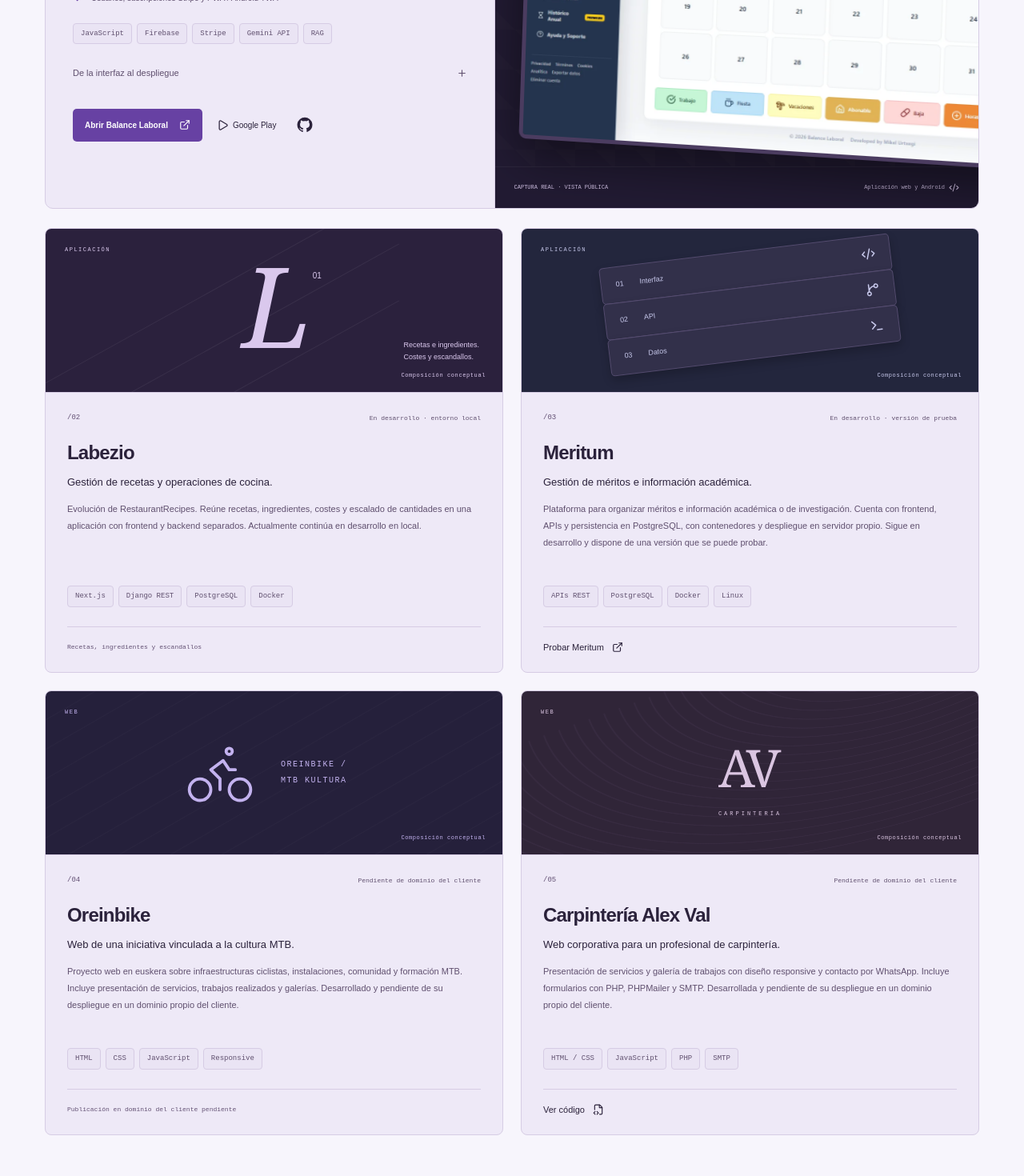
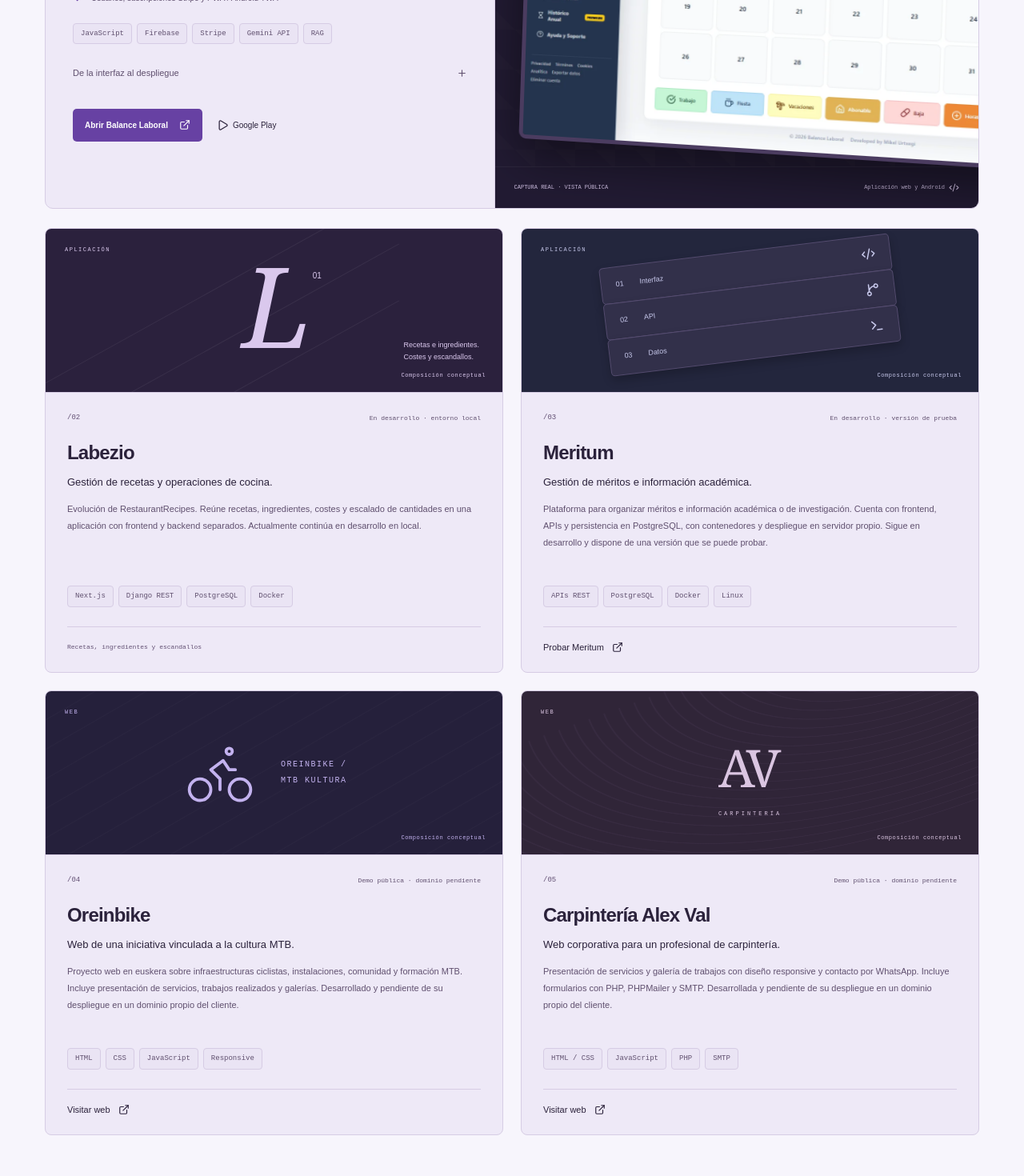
Before and after one commit to Urtxe/portfolio, a React (Vite) app: page / in a window 1280 px wide. Shown: the part 1440-2910 px from the top of the page at 80% size. Built offline with nearby package versions, Linux system fonts and the light colour scheme; a web font is replaced by a local one.

Commit message:
Link client project demos instead of source repositories

```diff
--- a/src/App.tsx
+++ b/src/App.tsx
@@ -4,7 +4,6 @@ import {
   Bike,
   FolderOpen,
   Mail,
-  FileCode2,
   House,
   BriefcaseBusiness,
   Check,
@@ -166,12 +165,8 @@ function ProjectCard({ project }: { project: Project }) {
         <div className="project-bottom">
           {project.link ? (
             <External href={project.link}>
-              {project.id === "meritum" ? "Probar Meritum" : "Ver código"}{" "}
-              {project.id === "meritum" ? (
-                <ExternalLink size={14} />
-              ) : (
-                <FileCode2 size={14} />
-              )}
+              {project.id === "meritum" ? "Probar Meritum" : "Visitar web"}{" "}
+              <ExternalLink size={14} />
             </External>
           ) : (
             <span className="mono">{project.concept}</span>
@@ -547,13 +542,6 @@ function App() {
                   <Play size={15} />
                   Google Play
                 </External>
-                <External
-                  href="https://github.com/Urtxe/Calendario-Laboral"
-                  label="Código de Balance Laboral en GitHub"
-                  className="project-icon-link"
-                >
-                  <Github size={20} />
-                </External>
               </div>
             </div>
             <div className="featured-media">
--- a/src/data.ts
+++ b/src/data.ts
@@ -62,27 +62,28 @@ export const projects: Project[] = [
     number: "04",
     name: "Oreinbike",
     category: "Web · Proyecto para cliente",
-    status: "Pendiente de dominio del cliente",
+    status: "Demo pública · dominio pendiente",
     visual: "bike",
     concept: "Publicación en dominio del cliente pendiente",
     description: "Web de una iniciativa vinculada a la cultura MTB.",
     detail:
       "Proyecto web en euskera sobre infraestructuras ciclistas, instalaciones, comunidad y formación MTB. Incluye presentación de servicios, trabajos realizados y galerías. Desarrollado y pendiente de su despliegue en un dominio propio del cliente.",
     technologies: ["HTML", "CSS", "JavaScript", "Responsive"],
+    link: "https://urtxe.github.io/Oreinbike/",
   },
   {
     id: "carpinteria",
     number: "05",
     name: "Carpintería Alex Val",
     category: "Web · Proyecto para cliente",
-    status: "Pendiente de dominio del cliente",
+    status: "Demo pública · dominio pendiente",
     visual: "wood",
     concept: "Publicación en dominio del cliente pendiente",
     description: "Web corporativa para un profesional de carpintería.",
     detail:
       "Presentación de servicios y galería de trabajos con diseño responsive y contacto por WhatsApp. Incluye formularios con PHP, PHPMailer y SMTP. Desarrollada y pendiente de su despliegue en un dominio propio del cliente.",
     technologies: ["HTML / CSS", "JavaScript", "PHP", "SMTP"],
-    link: "https://github.com/Urtxe/carpinteria-val",
+    link: "https://urtxe.github.io/carpinteria-val/",
   },
 ];
 export const stack = [
```
Also changed, not shown: 1 other file (tests, documents, lock files or other folders).
